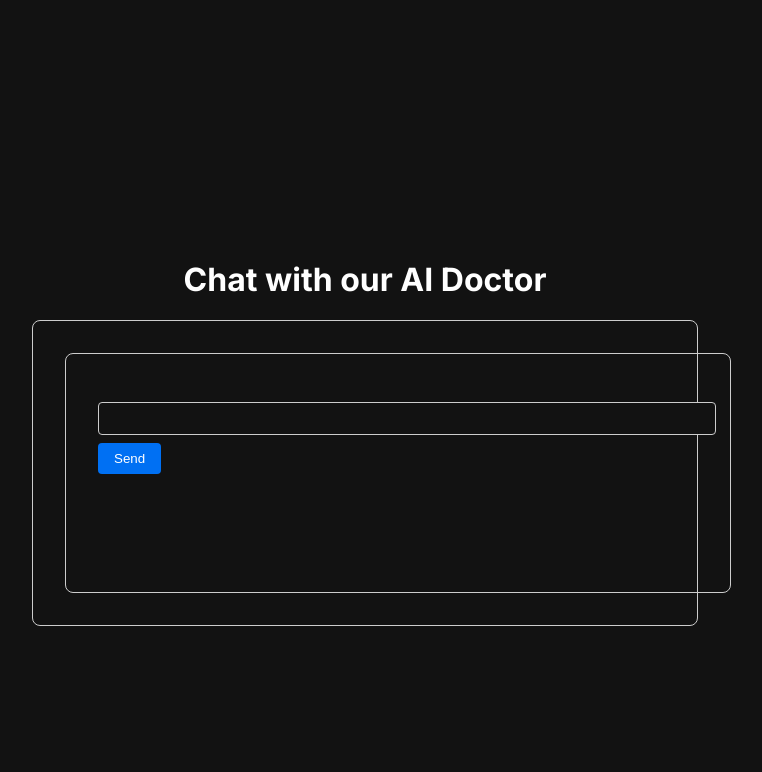
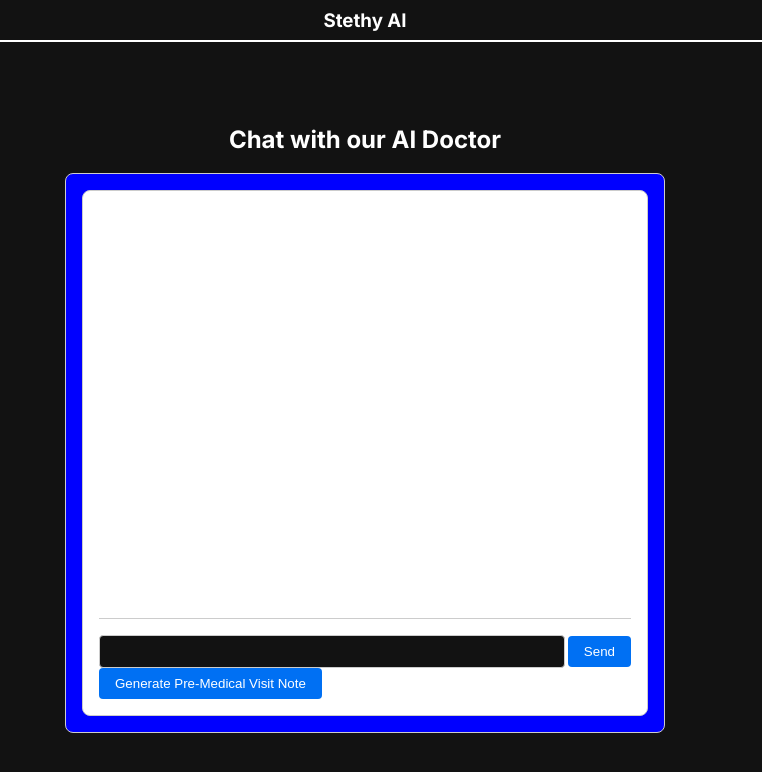
Before and after one commit to TheForeverOptimist/stethy-ai, a Next.js app: page /chat in a window 1280 px wide. Shown: the top 772 px of the page, without its empty margins (275-1037 px from the left). Built offline with nearby package versions, Linux system fonts and the light colour scheme.

Commit message:
added ability to generate summary from conversation

```diff
--- /dev/null
+++ b/src/app/chat/layout.jsx
@@ -0,0 +1,14 @@
+import Header from "../components/Header";
+
+export default function ChatLayout({
+  children, // will be a page or nested layout
+}) {
+  return (
+    <section>
+      <Header />
+
+
+      {children}
+    </section>
+  );
+}
--- a/src/app/chat/page.jsx
+++ b/src/app/chat/page.jsx
@@ -6,7 +6,7 @@
 export default function Chat() {
   return (
     <div className="container">
-      <h1>Chat with our AI Doctor</h1>
+      <h1 className="doctor_intro">Chat with our AI Doctor</h1>
       <div className="chat-container">
         <ChatBox />
       </div>
--- a/src/app/components/ChatBox.jsx
+++ b/src/app/components/ChatBox.jsx
@@ -8,23 +8,48 @@
   const [messages, setMessages] = useState([]);
   const [input, setInput] = useState("");
   const [streamingResponse, setStreamingResponse] = useState('');
+  const [summary, setSummary] = useState('')
 
   const sendMessage = async () => {
     const userMessage = { role: "user", content: input };
     const updatedMessages = [...messages, userMessage]
     setMessages(updatedMessages);
 
-    setStreamingResponse('');
+    let tempStreamingResponse = '';
 
-    await getResponseFromOpenAI(updatedMessages, (chunk) => {
-      setStreamingResponse(prev => prev + chunk);
-    })
+    const handleData = (chunk) => {
+      tempStreamingResponse += chunk;
+      setStreamingResponse(tempStreamingResponse)
+    }
 
-    setMessages([...updatedMessages, {role: 'assistant', content: streamingResponse}]);
+    await getResponseFromOpenAI(updatedMessages, handleData)
+
+    setMessages((prevMessages) => [
+      ...prevMessages,
+      {role: 'assistant', content: tempStreamingResponse}
+    ])
     setInput('');
+    setStreamingResponse('')
   };
+
+const generateSummary = async () => {
+  const response = await fetch("/api/generateSummary", {
+    method: "POST",
+    headers: {
+      "Content-Type": "application/json",
+    },
+    body: JSON.stringify({ messages }),
+  });
+
+  const data = await response.json();
+  setSummary(data.summary);
+};
+
+
+
+
   return (
-    <div className="chat-container">
+    <div className="chatbox-container">
       <div className="messages">
         {messages.map((msg, index) => (
           <Message key={index} role={msg.role} content={msg.content} />
@@ -41,6 +66,10 @@
         />
         <button onClick={sendMessage}>Send</button>
       </div>
+      <div className="summary">
+        <button onClick={generateSummary}>Generate Pre-Medical Visit Note</button>
+        {summary && <pre>{summary}</pre>}
+      </div>
     </div>
   );
 }
--- a/src/app/globals.css
+++ b/src/app/globals.css
@@ -50,6 +50,11 @@
   color: var(--foreground);
   background-color: var(--background);
   font-family: -apple-system, BlinkMacSystemFont, 'Segoe UI', Roboto, 'Helvetica Neue', Arial, 'Noto Sans', sans-serif, 'Apple Color Emoji', 'Segoe UI Emoji', 'Segoe UI Symbol', 'Noto Color Emoji';
+  overflow: hidden;
+}
+
+* {
+  box-sizing: border-box;
 }
 
 .container {
@@ -57,47 +62,75 @@
   flex-direction: column;
   align-items: center;
   justify-content: center;
-  min-height: 100vh;
+  min-height: calc(100vh - 30px);
   padding: 2rem;
+  overflow: hidden;
 }
 
 .chat-container {
   display: flex;
   flex-direction: column;
   width: 100%;
-  height: 30vh;
+  height: 70vh;
   max-width: 600px;
   border: 1px solid #ccc;
   border-radius: 8px;
-  padding: 2rem;
+  background-color: blue;
+  padding: 1rem;
+  margin-bottom: 1rem;
+}
+
+.chatbox-container {
+  display: flex;
+  flex-direction: column;
+  flex-grow: 1;
+  border: 1px solid #ccc;
+  border-radius: 8px;
+  padding: 1rem;
+  background-color: #ffffff;
+  overflow-y: auto;
+}
+
+.messages {
+  flex-grow: 1;
+  overflow-y: auto;
 }
 
 .message {
   margin: 0.5rem 0;
   padding: 1rem;
   border-radius: 8px;
+  max-width: 90%;
 }
 
 .message.user {
   background-color: #000000;
   text-align: right;
+  align-self: flex-end;
 }
 
 .message.ai {
-  background-color: #000000;
+  background-color: plum;
   text-align: left;
+  align-self: flex-start;
+}
+
+.input-area {
+  display: flex;
+  align-items: center;
+  padding-top: 1rem;
+  border-top: 1px solid #ccc;
 }
 
 input[type="text"] {
-  width: 100%;
+  flex-grow: 1;
   padding: 0.5rem;
-  margin-top: 1rem;
+  margin-right: 0.2rem;
   border: 1px solid #ccc;
   border-radius: 4px;
 }
 
 button {
-  margin-top: 0.5rem;
   padding: 0.5rem 1rem;
   border: none;
   background-color: #0070f3;
```
Also changed, not shown: src/app/api/generateSummary/route.jsx (added, +25 -0 lines), src/app/components/ChatBox.css (deleted).
